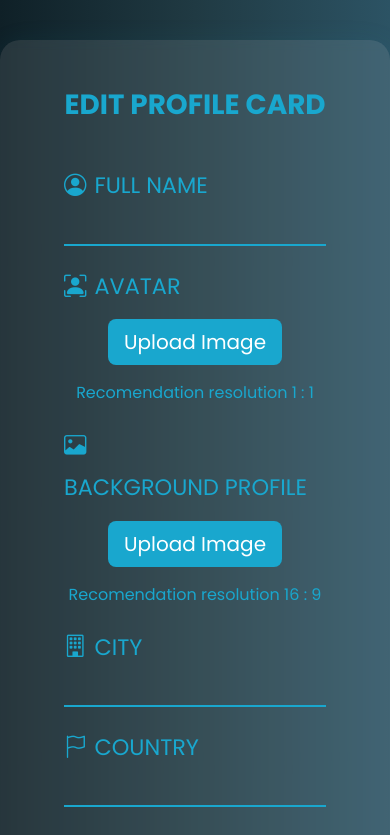
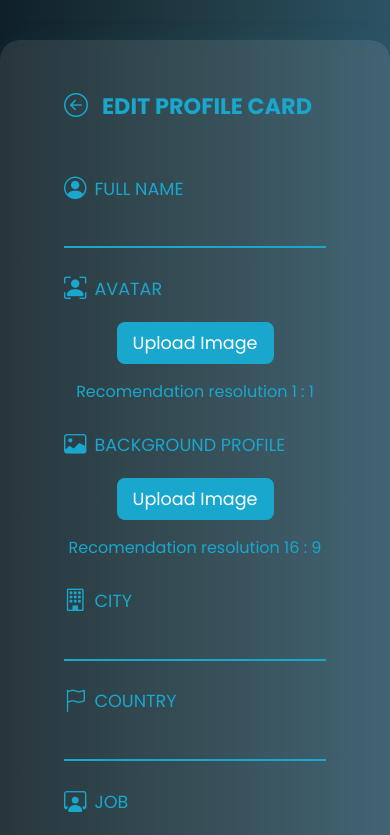
Before and after one commit to ridwanalfarezi/profile-card, a React (Vite) app: page /edit in a window 390 px wide. Shown: the top 835 px of the page. Built offline with nearby package versions, Linux system fonts and the light colour scheme.

Commit message:
back and logout button

```diff
--- a/src/App.jsx
+++ b/src/App.jsx
@@ -12,6 +12,7 @@ function App() {
       <Route path="/" element={<Card />} />
       <Route path="/login" element={<Login />} />
       <Route path="/register" element={<Register />} />
+      <Route path="/logout" />
       <Route path="/edit" element={<Edit />} />
     </Routes>
   );
--- a/src/Card.jsx
+++ b/src/Card.jsx
@@ -1,21 +1,30 @@
-import React from 'react';
-import { Link } from 'react-router-dom';
+import React from "react";
+import { Link } from "react-router-dom";
 
 const Card = () => {
   return (
-        <div className='card-container rounded-4'>
-            <div className='card-bg position-relative'>
-                <Link to="/edit" className='edit position-absolute'>
+    <div className="card-container rounded-4">
+      <div className="card-bg position-relative">
+        <Link to="/edit" className="edit position-absolute">
           <i className="bi bi-pencil-square fs-5"></i>
         </Link>
-                <img src="ridwan.jfif" className='rounded-circle d-block position-absolute'/>
+        <Link to="/logout" className="logout position-absolute">
+          <i class="bi bi-box-arrow-left fs-5"></i>
+        </Link>
+        <img
+          src="ridwan.jfif"
+          className="rounded-circle d-block position-absolute"
+        />
       </div>
       <div className="content">
-                <h2 className='content-name'>Ridwan Alfarezi</h2>
-                <h6 className='Address'>Jakarta, Indonesia</h6>
-                <h3 className='content-job'>Front-End Engineer</h3>
-                <p className='desc'>Lorem ipsum dolor sit amet consectetur adipisicing elit. Voluptate enim cumque vel iure sequi delectus obcaecati illo nemo, itaque fugit.</p>
-                <div className='d-flex justify-content-around my-5 fs-2 socials'>
+        <h2 className="content-name">Ridwan Alfarezi</h2>
+        <h6 className="Address">Jakarta, Indonesia</h6>
+        <h3 className="content-job">Front-End Engineer</h3>
+        <p className="desc">
+          Lorem ipsum dolor sit amet consectetur adipisicing elit. Voluptate
+          enim cumque vel iure sequi delectus obcaecati illo nemo, itaque fugit.
+        </p>
+        <div className="d-flex justify-content-around my-5 fs-2 socials">
           <a href="" target="_blank">
             <i className="bi bi-instagram"></i>
           </a>
@@ -29,6 +38,6 @@ const Card = () => {
       </div>
     </div>
   );
-}
+};
 
 export default Card;
--- a/src/Edit.jsx
+++ b/src/Edit.jsx
@@ -1,4 +1,5 @@
 import React, { useState } from "react";
+import { Link } from "react-router-dom";
 
 const Edit = () => {
   const [image, setImage] = useState(null);
@@ -19,7 +20,12 @@ const Edit = () => {
   return (
     <div className="edit-container">
       <form action="" className="d-block py-5">
-        <h1 className="edit-title mb-5">EDIT PROFILE CARD</h1>
+        <div className="edit-header d-flex align-items-center mb-5">
+          <Link to="/" className="back">
+            <i class="bi bi-arrow-left-circle fs-1"></i>
+          </Link>
+          <h1 className="edit-title mx-auto m-0">EDIT PROFILE CARD</h1>
+        </div>
         <div className="mb-4">
           <label htmlFor="fname" className="d-flex align-items-center gap-2">
             <i className="bi bi-person-circle"></i>
@@ -41,9 +47,7 @@ const Edit = () => {
                 Upload Image
               </span>
             </label>
-            {image && (
-              <img src={image} alt="Avatar" className="img-preview" />
-            )}
+            {image && <img src={image} alt="Avatar" className="img-preview" />}
             <input
               type="file"
               accept="img/*"
--- a/src/index.css
+++ b/src/index.css
@@ -108,8 +108,15 @@ form {
   color: #fff;
 }
 
-.edit:hover {
+.edit:hover, .logout:hover {
   color: var(--primary);
+}
+
+.logout {
+  top: 15px;
+  left: 20px;
+  text-decoration: none;
+  color: #fff;
 }
 
 .card-bg img {
@@ -152,6 +159,10 @@ form {
   max-width: 40rem;
 }
 
+.back {
+  text-decoration: none;
+  color: var(--primary);
+}
 
 .edit-title {
   color: var(--primary);
@@ -240,3 +251,20 @@ textarea:focus {
   border-radius: 5%;
   object-fit: cover;
 }
+
+
+/* Responsive */
+
+@media (max-width: 450px) {
+  .back i {
+    font-size: 1.5rem !important;
+  }
+
+  .edit-title {
+    font-size: 1.4rem;
+  }
+
+  .edit-container span {
+    font-size: 1.1rem;
+  }
+}
```
Lines whose indentation alone changed are shown as unchanged.
